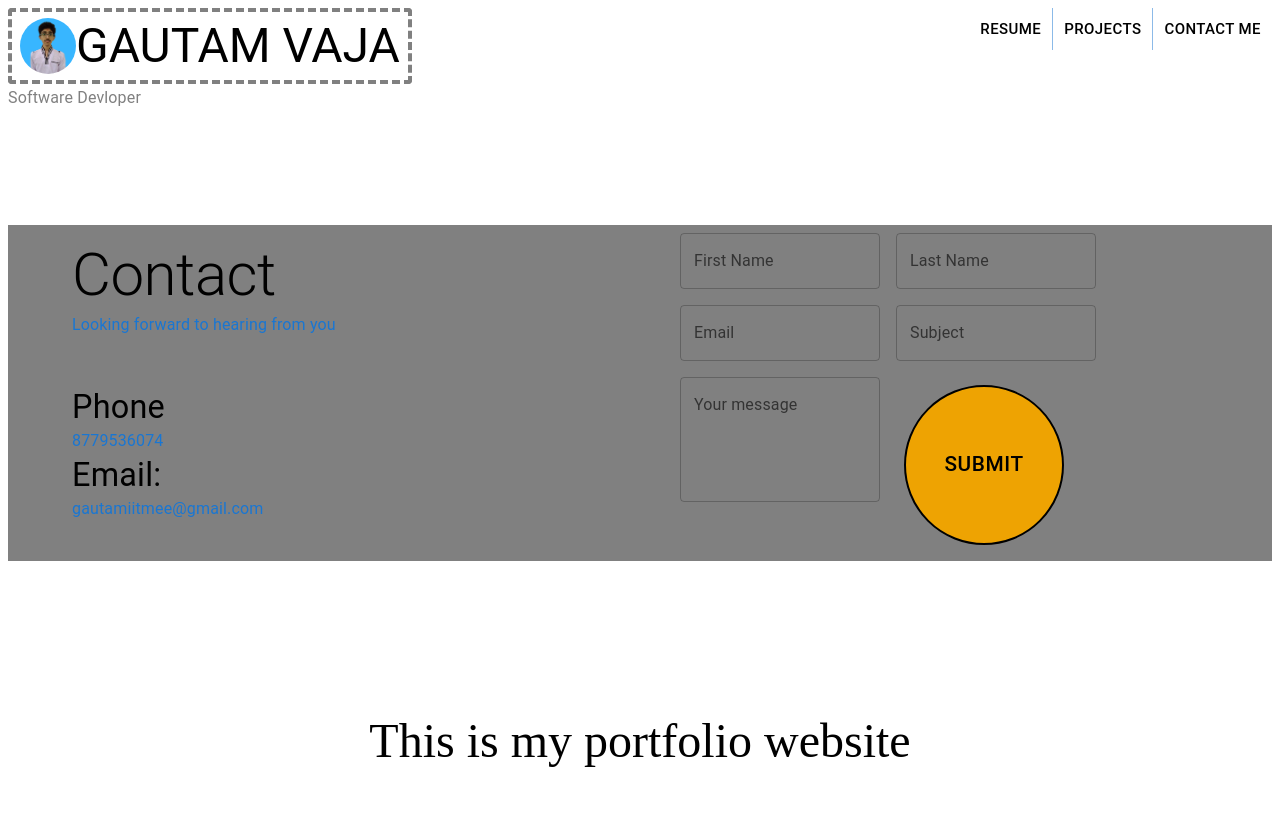
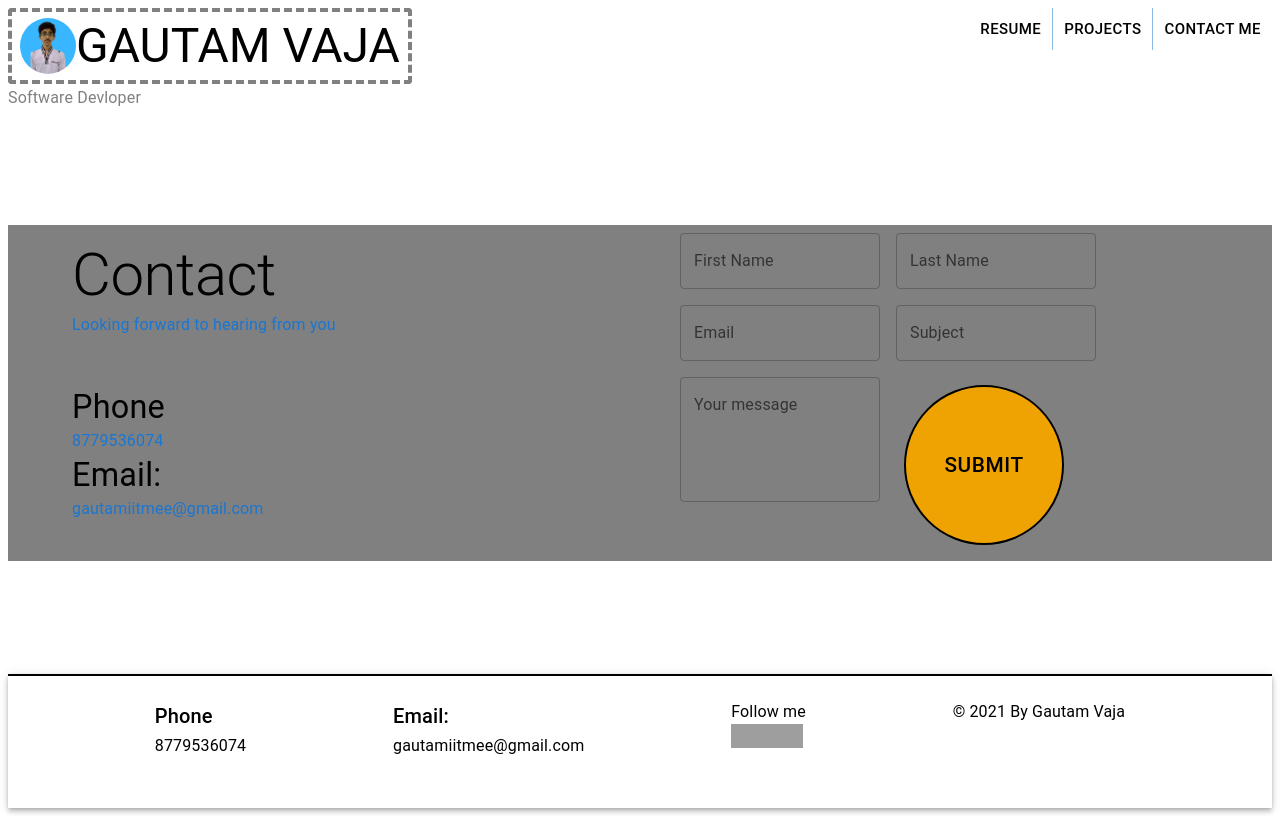
Before and after one commit to gautamV19/portfolio, a React (Create React App) app: page /contact in a window 1280 px wide. Built offline with nearby package versions, Linux system fonts and the light colour scheme; grey boxes are pictures that could not be loaded.

Commit message:
footer add

```diff
--- a/src/App.tsx
+++ b/src/App.tsx
@@ -14,6 +14,7 @@ import Contact from "./Pages/Contact";
 
 import { TransitionGroup } from "react-transition-group";
 import MyRoutes from "./Components/MyRoutes";
+import { AnimatePresence, motion } from "framer-motion";
 
 //todo add animations while routing and rendering
 
--- a/src/Components/Footer.tsx
+++ b/src/Components/Footer.tsx
@@ -1,5 +1,5 @@
 import React from "react";
-import { Grid } from "@mui/material";
+import { AppBar, Grid, Container, Toolbar, Typography } from "@mui/material";
 import { motion } from "framer-motion";
 
 export default function Footer() {
@@ -8,9 +8,55 @@ export default function Footer() {
       animate={{ translateY: [200, 0], opacity: [0.3, 1] }}
       transition={{ duration: 1.5, ease: "linear" }}
     >
-      <Grid container p={5} justifyContent="center" sx={{ fontSize: "3rem" }}>
-        This is my portfolio website
-      </Grid>
+      <AppBar position="static" color="inherit">
+        <Grid
+          container
+          justifyContent="space-evenly"
+          pt={3}
+          pb={6}
+          sx={{ borderTop: "2px black solid" }}
+        >
+          <Grid item>
+            <Typography variant="h6" color="initial">
+              Phone
+            </Typography>
+            <Typography variant="subtitle1" color="intial">
+              8779536074
+            </Typography>
+          </Grid>
+          <Grid item>
+            <Typography variant="h6" color="initial">
+              Email:
+            </Typography>
+            <Typography variant="subtitle1" color="intial">
+              gautamiitmee@gmail.com
+            </Typography>
+          </Grid>
+          <Grid item>
+            <Typography variant="body1" color="inherit">
+              Follow me
+            </Typography>
+            <img
+              alt="LinkedIn"
+              src="https://static.wixstatic.com/media/6ea5b4a88f0b4f91945b40499aa0af00.png/v1/fill/w_24,h_24,al_c,q_85,usm_0.66_1.00_0.01/6ea5b4a88f0b4f91945b40499aa0af00.webp"
+              style={{ width: "24px", height: "24px" }}
+            ></img>
+            <img
+              alt="Twitter"
+              src="https://static.wixstatic.com/media/c7d035ba85f6486680c2facedecdcf4d.png/v1/fill/w_24,h_24,al_c,q_85,usm_0.66_1.00_0.01/c7d035ba85f6486680c2facedecdcf4d.webp"
+              style={{ width: "24px", height: "24px" }}
+            ></img>
+            <img
+              alt="Github"
+              src="https://cdn-icons-png.flaticon.com/512/733/733609.png"
+              style={{ width: "24px", height: "24px" }}
+            ></img>
+          </Grid>
+          <Typography variant="body1" color="inherit">
+            © 2021 By Gautam Vaja
+          </Typography>
+        </Grid>
+      </AppBar>
     </motion.div>
   );
 }
```
